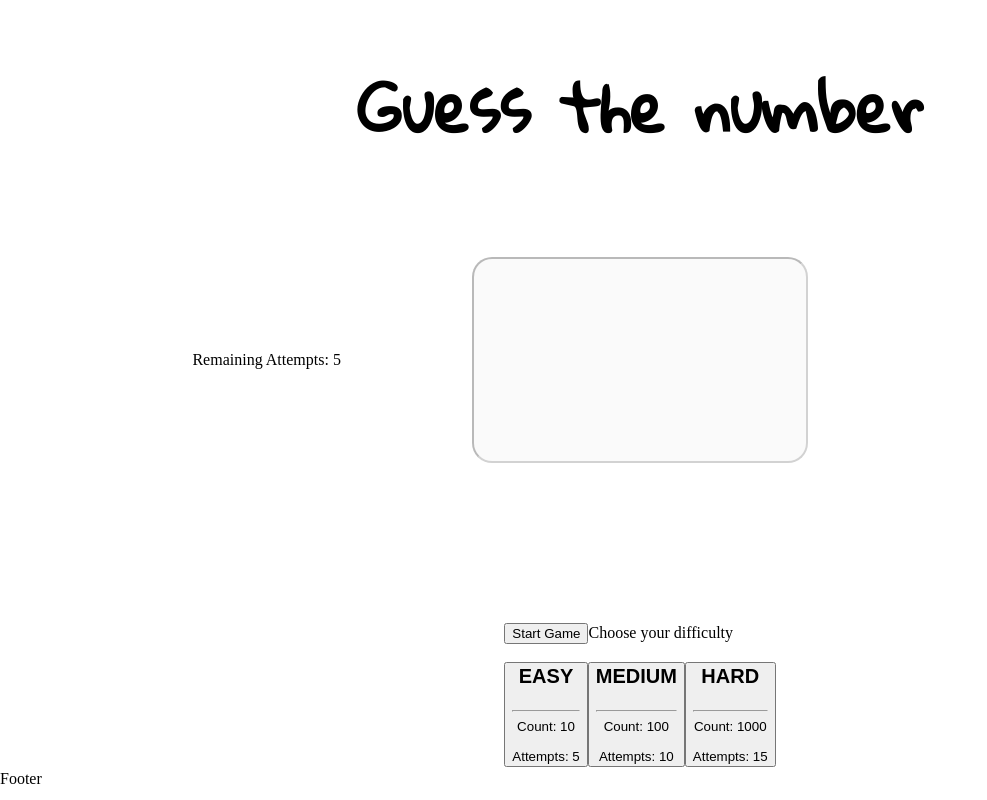
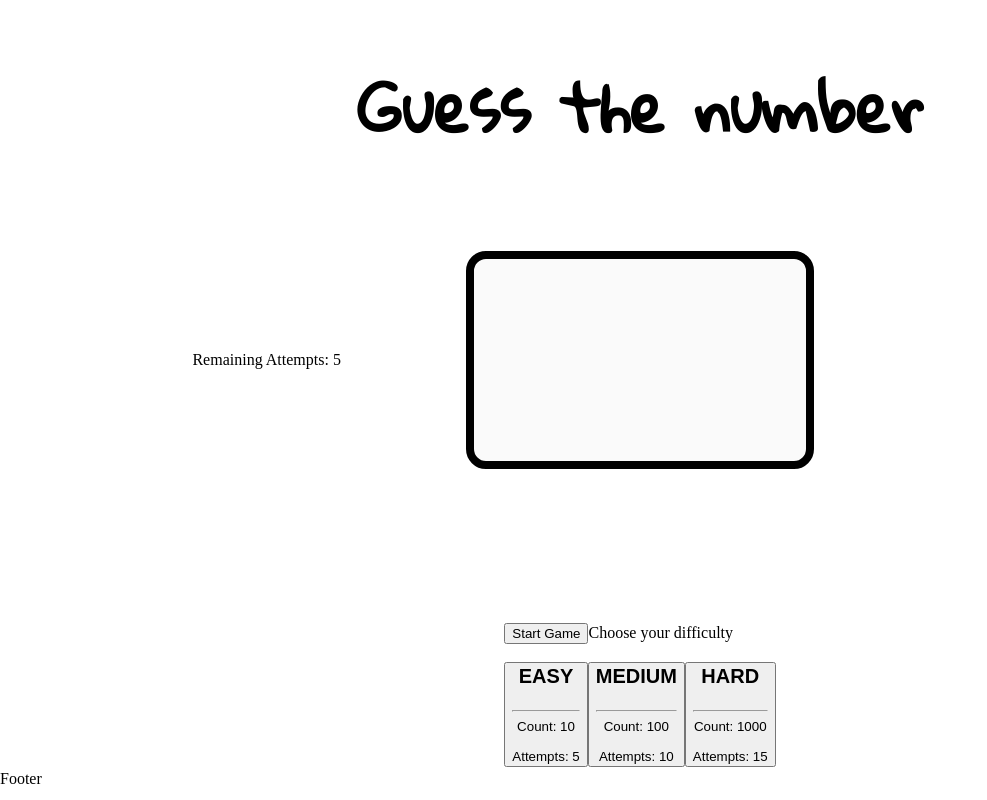
Before and after one commit to CrazySession/guessthenumber, a React (Create React App) app: page / in a window 1280 px wide. Shown: the whole page, without its empty margins (0-987 px from the left). Built offline with nearby package versions, Linux system fonts and the light colour scheme; a web font is replaced by a local one.

Commit message:
added colored border for case-win

```diff
--- a/src/components/NavBar.js
+++ b/src/components/NavBar.js
@@ -1,6 +1,6 @@
 import React from 'react';
 import { connect } from 'react-redux';
-import { guessed, addValue } from "../actions";
+import { guessed, addValue, setValue } from "../actions";
 
 import Difficulties from './Difficulties';
 
@@ -13,6 +13,7 @@ const NavBar = (props) => {
         }else{
             props.addValue('clear');
             props.guessed(false);
+            props.setValue('');
         }
     };
 
@@ -44,4 +45,4 @@ const mapStateToProps = (state) => {
     }
 };
 
-export default connect(mapStateToProps, { guessed, addValue }) (NavBar)
+export default connect(mapStateToProps, { guessed, addValue, setValue }) (NavBar)
--- a/src/components/SearchBar.js
+++ b/src/components/SearchBar.js
@@ -20,7 +20,7 @@ const SearchBar = (props) => {
             if (props.value === props.rndNumber) {
                 props.giveHint(props.value, props.rndNumber);
                 props.guessed(true);
-                props.setValue('');
+/*                props.setValue('');*/
                 props.setDifficulty('');
             }else{
 
@@ -45,6 +45,7 @@ const SearchBar = (props) => {
             <div>
                 <form onSubmit={compareNum}>
                     <input
+                        style={ props.value === props.rndNumber && props.guess == true ? {border:'green solid 8px'} : {border:'black solid 8px'}}
                         type={'number'}
                         /*ref={(ip) => this.myInp = ip}*/
                         disabled={props.guess}
```
